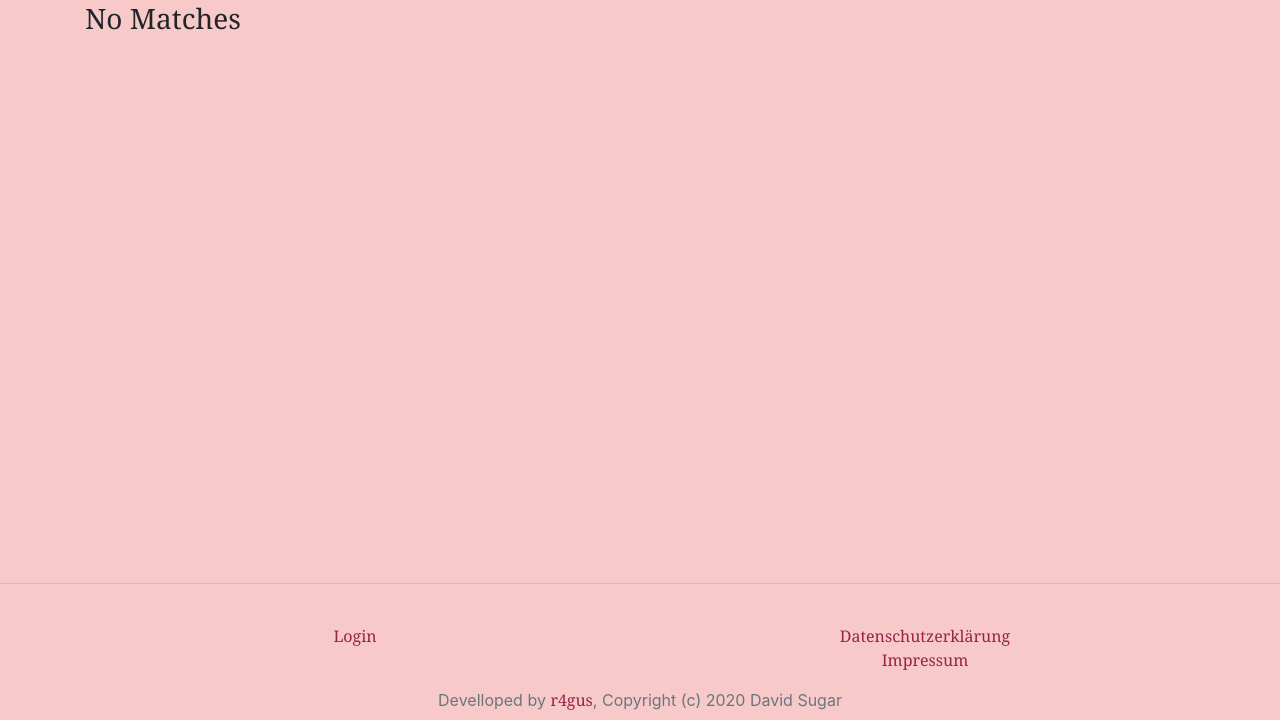
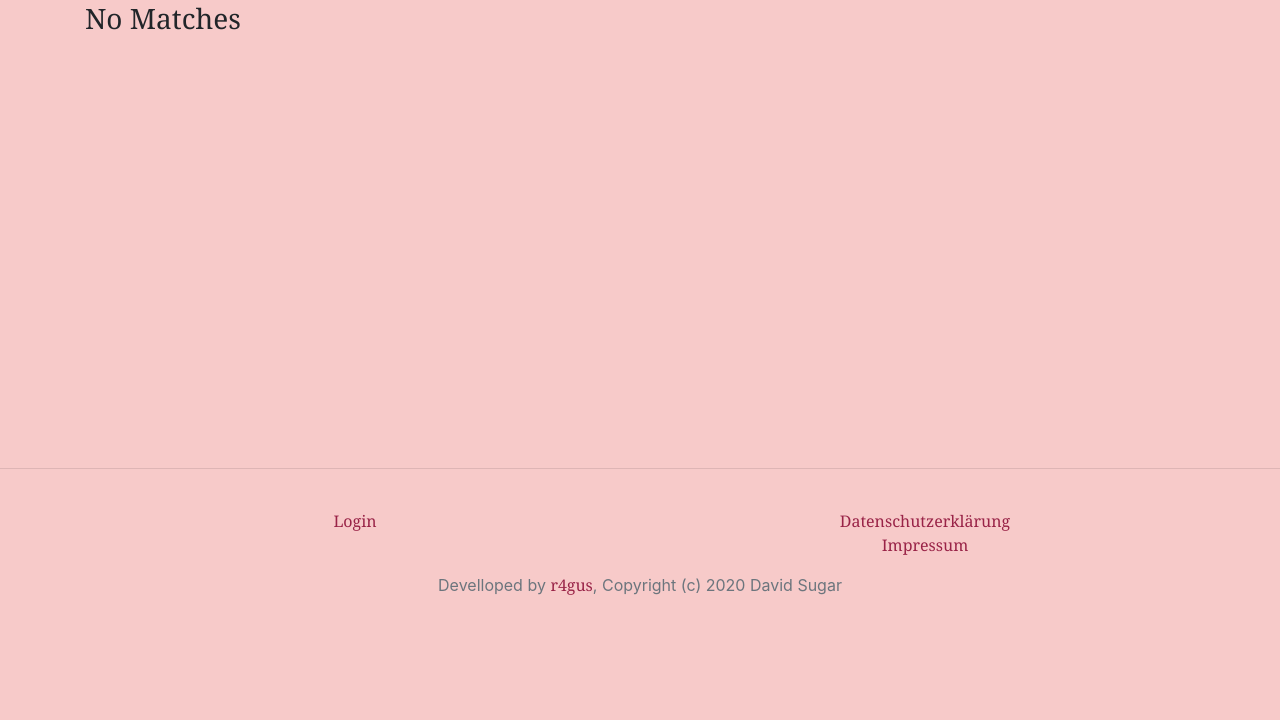
Before and after one commit to r4gus/Blogger, a Flask app: page / in a window 1280 px wide. Shown: the part 342-1062 px from the top of the page. After the commit the page ends 937 px from the top, so only its background shows below. Run offline with Flask 2, Linux system fonts and the light colour scheme; data that the repository does not hold is empty; some libraries are stand-ins or nearby versions.

Commit message:
minor design changes

```diff
--- a/app/static/css/main.css
+++ b/app/static/css/main.css
@@ -91,7 +91,7 @@ input.search-box:focus {
 }
 
 .content {
-	min-height: calc(100vh - 235px); /* used to stick the footer to the bottom */
+	min-height: calc(100vh - 350px); /* used to stick the footer to the bottom */
 }
 
 .fa {
```
